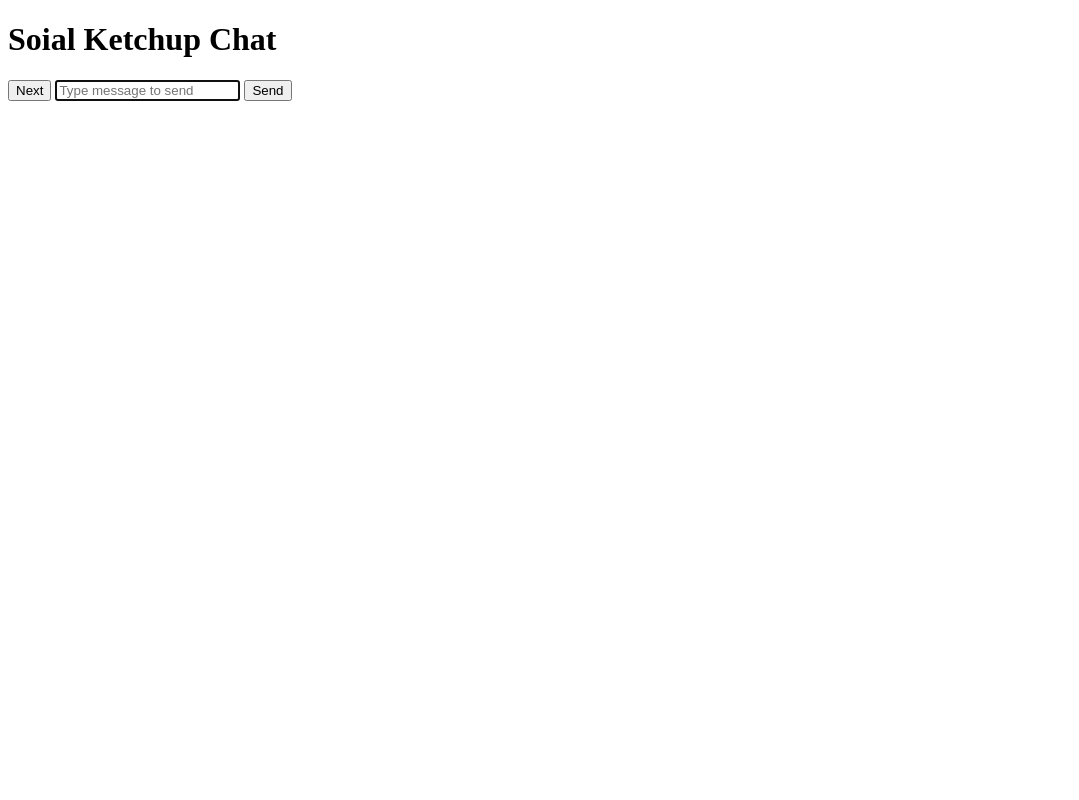
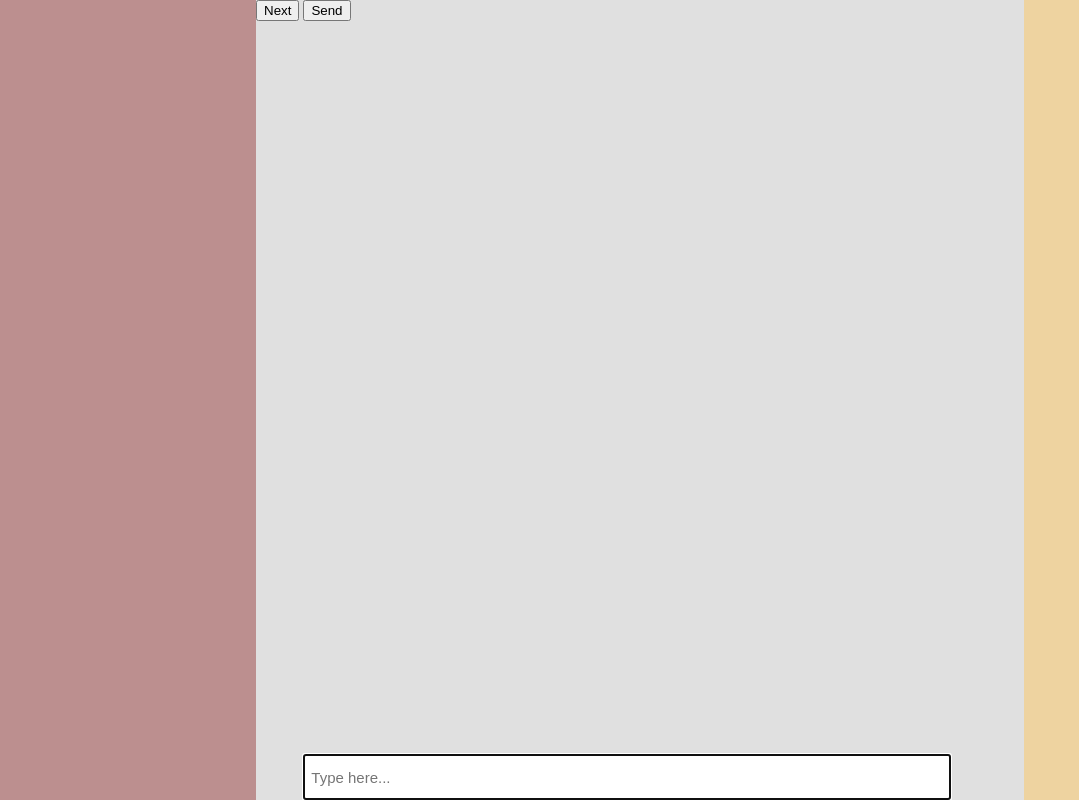
Before and after one commit to reesecake/social-ketchup, a Flask app: page /chat in a window 1280 px wide. Shown: the whole page, without its empty margins (0-1079 px from the left). Run offline with Flask 2, Linux system fonts and the light colour scheme; some libraries are stand-ins or nearby versions.

Commit message:
chat functionalities and design

```diff
--- /dev/null
+++ b/static/css/chat.css
@@ -0,0 +1,55 @@
+body, html {
+    width: 100%;
+    height: 100%;
+    margin: 0;
+  }
+
+  .container {
+    width: 100%;
+    height: 100%;
+  }
+
+  .leftpane {
+      width: 20%;
+      height: 100%;
+      float: left;
+      background-color: rosybrown;
+      border-collapse: collapse;
+      border-color: black;
+  }
+
+  .middlepane {
+      width: 60%;
+      height: 100%;
+      float: left;
+      background-color: #e0e0e0;
+      border-collapse: collapse;
+      border-color: black;
+  }
+
+  .rightpane {
+    width: 20%;
+    height: 100%;
+    position: relative;
+    float: right;
+    background-color: rgb(238, 211, 160);
+    border-collapse: collapse;
+    border-color: black;
+  }
+
+  .toppane {
+    width: 100%;
+    height: 100px;
+    border-collapse: collapse;
+    background-color: #f3ec89;
+  }
+
+  .inputbox
+    {
+    position:absolute;
+    bottom:0;
+    float:left;
+    width: 50%;
+    height: 40px;
+    font-size: 15px;
+    }
--- a/templates/social.html
+++ b/templates/social.html
@@ -5,22 +5,31 @@
     <meta charset="UTF-8">
     <meta name="viewport" content="width=device-width, initial-scale=1.0">
     <title>Social Ketchup</title>
+    <link rel="stylesheet" href="../static/css/chat.css">
     <script src="https://ajax.googleapis.com/ajax/libs/jquery/1.12.4/jquery.min.js"></script>
     <script src="https://cdnjs.cloudflare.com/ajax/libs/socket.io/2.0.1/socket.io.js"></script>
+    <style>
+
+    </style>
 </head>
 
 <body>
-  <h1> Soial Ketchup Chat</h1>
 
-  <ul id="chat-log"></ul>
-    <form action="" id="message-form">
-      <span>
-      <button id="nextBtn" type="button" style="cursor: pointer;">Next</button>
-      <input id="message" autocomplete="off" type="text" placeholder="Type message to send"/>
-      <button id="sendBtn" type="submit" style="cursor: pointer;">Send</button>
-      </span>
-    </form>
 
+  <div class = "container">
+    <div class = "leftpane"></div>
+        <div class="middlepane">
+          <div id="chat-log"></div>
+          <form action="" id="message-form">
+            <span>
+            <button id="nextBtn" type="button" style="cursor: pointer;">Next</button>
+            <input class = 'inputbox'id="message" autocomplete="off" type="text" placeholder=" Type here..."/>
+            <button id="sendBtn" type="submit" style="cursor: pointer;">Send</button>
+            </span>
+          </form>
+        </div>
+    <div class = "rightpane"></div>
+  </div>
 
 </body>
 
```
